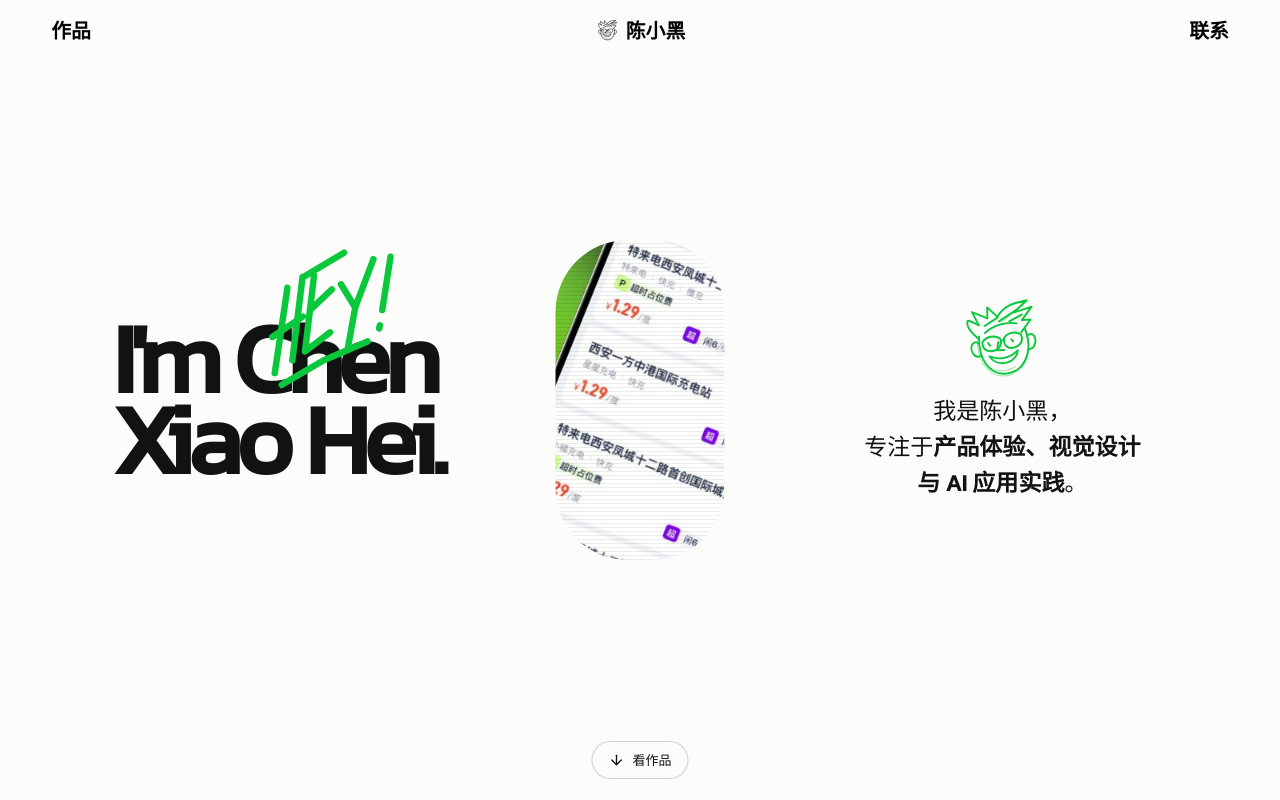
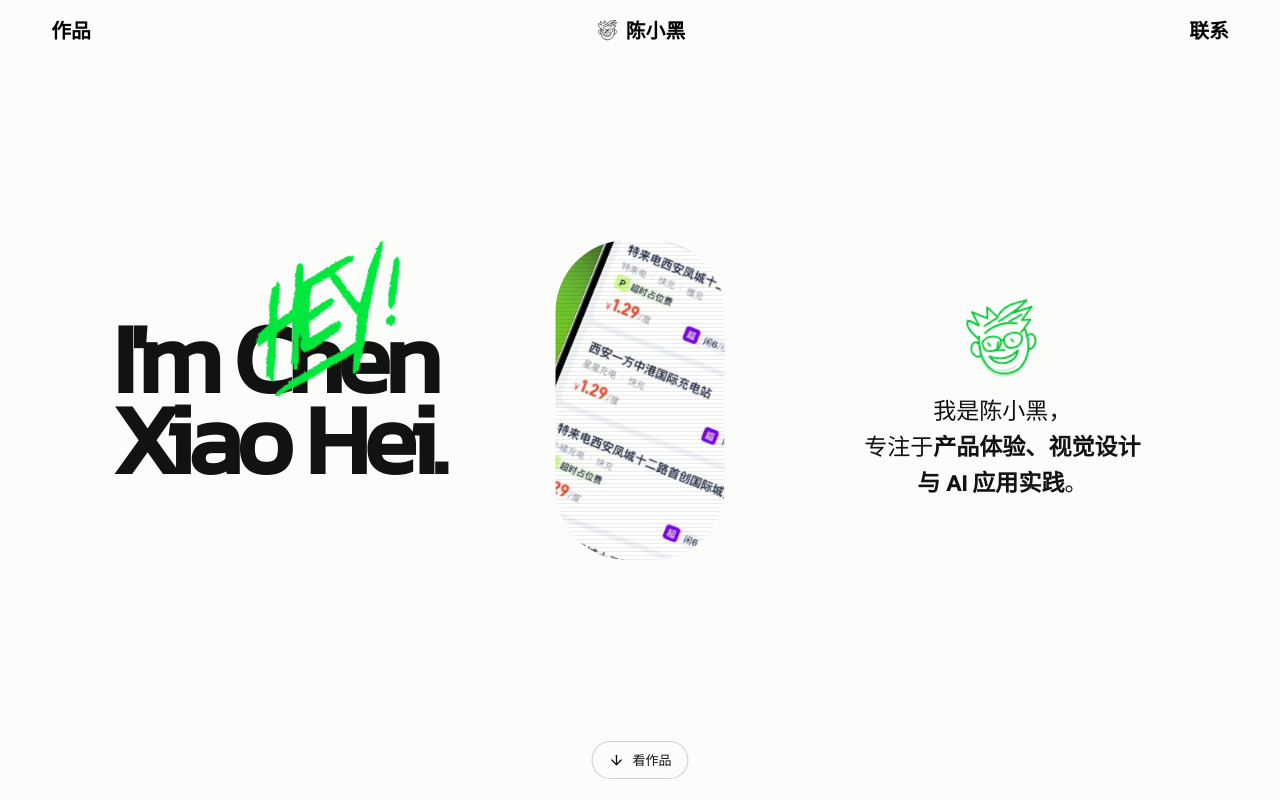
Before and after one commit to chenxiaoyi0807/portfolio, a React (Vite) app: page / in a window 1280 px wide. Shown: the top 800 px of the page. Built offline with nearby package versions, Linux system fonts and the light colour scheme.

Commit message:
Roughen the handwritten lettering and animate the intro portrait

```diff
--- a/src/Doodle.tsx
+++ b/src/Doodle.tsx
@@ -1,12 +1,18 @@
+import { useId } from 'react';
 import type { ReactNode } from 'react';
 
 type DoodleName = 'hey' | 'portrait' | 'pencil' | 'chat' | 'spark';
 
 const drawings: Record<DoodleName, ReactNode> = {
-  hey: <>
-    <path d="M13 74 35 18M47 13 27 68M17 49 41 40M48 36 65 26M55 14 37 64 57 55M48 13 79 3M72 24 78 42 98 12M78 42 66 70M110 13 96 48M92 58l-1 2M16 83 48 73 81 67" />
-    <path opacity=".5" strokeWidth="1.3" d="M15 73 35 22M37 65 57 56M15 85C39 75 65 70 83 68" />
-  </>,
+  hey: <g fill="currentColor" stroke="none">
+    <path d="M7 76l3-12 3-8 1-7 4-11 3-12 4-10 3-1 2-3 1 3-2 7-4 11-3 13-3 8-2 9-4 11-1 5-2 1-1-4z" />
+    <path d="M5 51l4-6 7-4 10-3 9-4 11-3 3 1-2 3-5 2-2 3-8 3-12 5-9 4-5 2 1-3z" />
+    <path d="M26 71l5-15 1-7 3-9 1-8 5-12 2-10 3-6 3-1 1 3-2 9-4 13-3 9-1 7-5 13-3 13-3 6-2-1 1-4z" />
+    <path d="M41 21l5-4 10-3 11-4 15-4 4 1-1 3-7 2-11 5-10 3-4 1-3 6-3 11 10-4 7-2 2 2-2 3-7 3-9 4-3 1-2 11 10-3 7-3 6-1 1 3-3 4-8 3-12 5-7 1-2-3 2-9 2-12 4-13 2-5z" />
+    <path d="M66 16l4-1 3 4 3 8 5 11 2 2 7-13 5-10 7-10 4-5 3-1-2 5-4 9-8 16-8 18-7 19-8 17-3 3-2-1 3-11 5-14 4-14-4-9-4-10-4-9z" />
+    <path d="M110 24l3-8 3-2 1 3-2 7-6 17-3 6-3 2-1-3 2-8zM100 54l3-1 2 2-1 4-3 2-3-2v-3z" />
+    <path d="M12 88l12-6 13-4 15-5 12-3 10-4 6-1-1 4-3 3-13 4-11 3-17 6-14 3-9 3-2-1z" />
+  </g>,
   portrait: <>
     <path d="M27 46C19 37 13 27 17 21c5 1 10 7 13 8L24 11l18 11 2-14 11 14C66 8 80 8 95 7L76 20l24-4-15 15 11 1-14 14M28 43c-3 13-2 31 7 42 10 13 33 14 44 0 10-12 12-25 8-43M27 52c-10-8-14 7-9 13 2 3 5 4 8 3m62-16c10-7 13 7 7 14-2 3-4 3-8 3M36 40c13-9 30-10 42-6M37 70c12 7 26 7 37-2-3 15-28 20-37 2ZM51 54l-3 10 9 1" />
     <path d="M31 51c6-7 17-7 23-1 3 9-6 15-14 14-7-1-10-5-9-13Zm28-1c5-6 16-7 22-1 3 9-5 15-13 15-7 0-11-5-9-14Zm-5 3 5-1M37 31l18-8m1 5 24-11m-11 13 17-6" />
@@ -29,11 +35,22 @@ const drawings: Record<DoodleName, ReactNode> = {
 };
 
 export function Doodle({ name, className }: { name: DoodleName; className?: string }) {
+  const brushId = useId();
+  const isBrush = name === 'hey';
+
   return (
-    <svg className={className} viewBox={name === 'hey' ? '0 0 120 90' : '0 0 114 106'}
+    <svg className={className} viewBox={name === 'hey' ? '0 0 121 94' : '0 0 114 106'}
       fill="none" stroke="currentColor" strokeWidth={name === 'hey' ? 4.5 : 2.4}
       strokeLinecap="round" strokeLinejoin="round" aria-hidden="true">
-      {drawings[name]}
+      {isBrush && (
+        <defs>
+          <filter id={brushId} x="-8%" y="-8%" width="116%" height="116%">
+            <feTurbulence type="fractalNoise" baseFrequency=".62" numOctaves="2" seed="9" />
+            <feDisplacementMap in="SourceGraphic" scale="1.8" xChannelSelector="R" yChannelSelector="G" />
+          </filter>
+        </defs>
+      )}
+      <g filter={isBrush ? `url(#${brushId})` : undefined}>{drawings[name]}</g>
     </svg>
   );
 }
--- a/src/PortfolioHome.tsx
+++ b/src/PortfolioHome.tsx
@@ -42,6 +42,8 @@ function enterOnScroll(reduced: boolean | null, delay = 0, rise = 24): MotionPro
 
 function Opening() {
   const track = useRef<HTMLElement>(null);
+  const portrait = useRef<HTMLDivElement>(null);
+  const portraitInView = useInView(portrait);
   const reduced = useReducedMotion();
   const { scrollYProgress } = useScroll({ target: track, offset: ['start start', 'end end'] });
   const desktopCut = useTransform(scrollYProgress, [0, .15, .9], [
@@ -64,7 +66,7 @@ function Opening() {
             <h1>I'm Chen<br /> Xiao Hei.</h1>
           </motion.div>
           <div className="folio-intro">
-            <motion.div className="folio-intro-portrait" {...enterOnLoad(reduced, .59)}><Doodle name="portrait" /></motion.div>
+            <motion.div className="folio-intro-portrait" ref={portrait} data-moving={portraitInView} {...enterOnLoad(reduced, .59)}><Doodle name="portrait" /></motion.div>
             <motion.p {...enterOnLoad(reduced, .76)}>我是陈小黑，<br />专注于<strong>产品体验、视觉设计<br className="folio-intro-break" />与 AI 应用实践</strong>。</motion.p>
           </div>
         </motion.div>
--- a/src/portfolio-home.css
+++ b/src/portfolio-home.css
@@ -67,7 +67,7 @@ html:has(.folio) { scroll-padding-top: 0; }
   top: -41%;
   z-index: 1;
   rotate: -13deg;
-  color: var(--pen);
+  color: #00e83e;
   animation: folio-handwriting .82s .21s both cubic-bezier(.2,.65,.2,1);
 }
 @keyframes folio-handwriting { from { clip-path: inset(0 100% 0 0); } }
@@ -267,11 +267,15 @@ html:has(.folio) { scroll-padding-top: 0; }
 .folio-sketch-spark { left: 9%; bottom: 6%; rotate: 12deg; }
 
 @media (prefers-reduced-motion: no-preference) {
+  .folio-intro-portrait svg { animation: doodle-nod 2.9s .75s ease-in-out infinite; }
+  .folio-intro-portrait[data-moving='false'] svg,
+  .folio-intro-portrait[data-moving='false'] .doodle-eyes { animation-play-state: paused; }
   .folio-sketch-portrait { animation: doodle-nod 2.6s ease-in-out infinite; }
   .folio-sketch-pencil { animation: doodle-write 2.3s .25s ease-in-out infinite; transform-origin: 21% 79%; }
   .folio-sketch-chat { animation: doodle-bounce 2s .4s ease-in-out infinite; }
   .folio-sketch-spark { animation: doodle-twinkle 2.8s .3s ease-in-out infinite; }
-  .folio-sketch-portrait .doodle-eyes {
+  .folio-sketch-portrait .doodle-eyes,
+  .folio-intro-portrait .doodle-eyes {
     transform-box: fill-box;
     transform-origin: center;
     animation: doodle-blink 3.1s .4s infinite;
```
